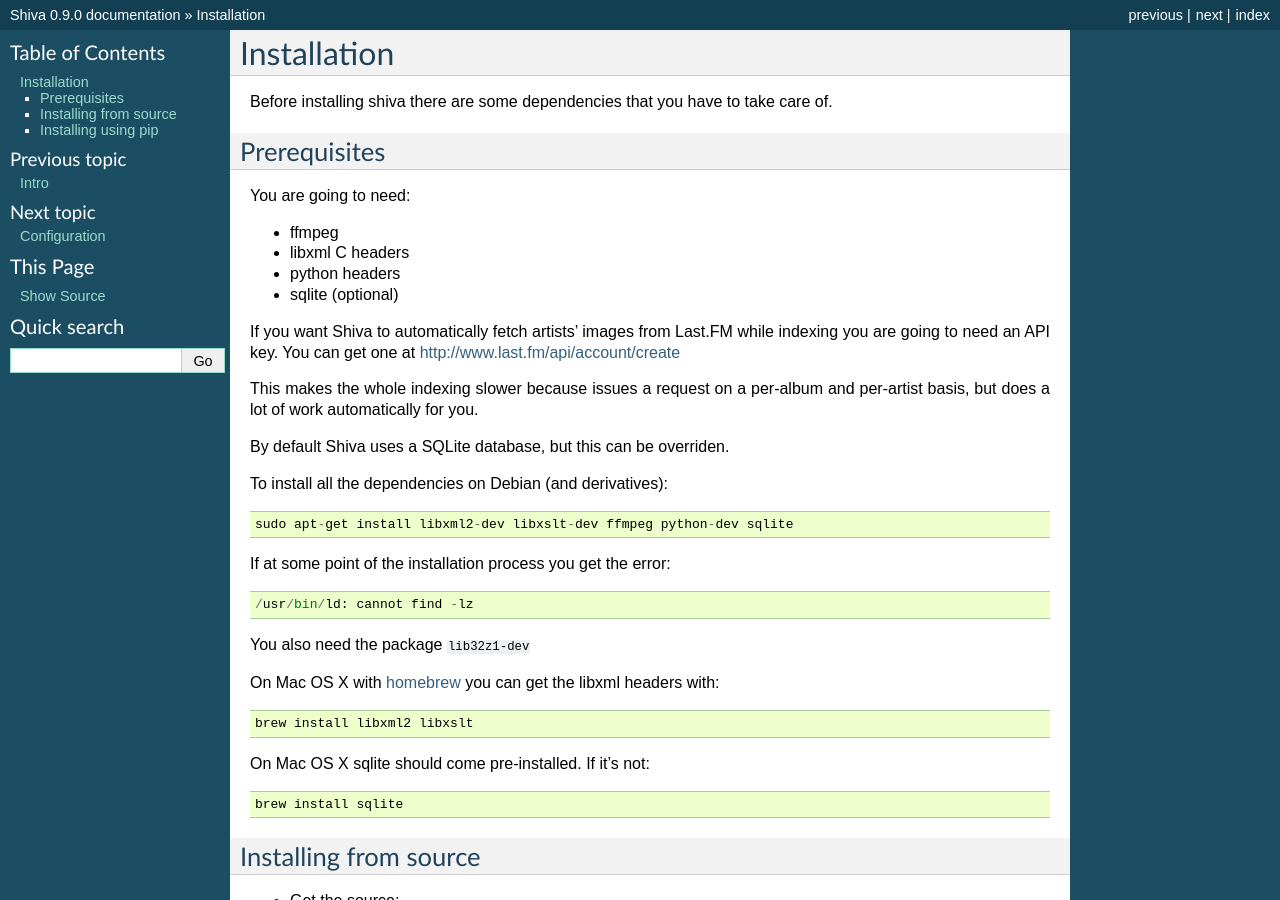
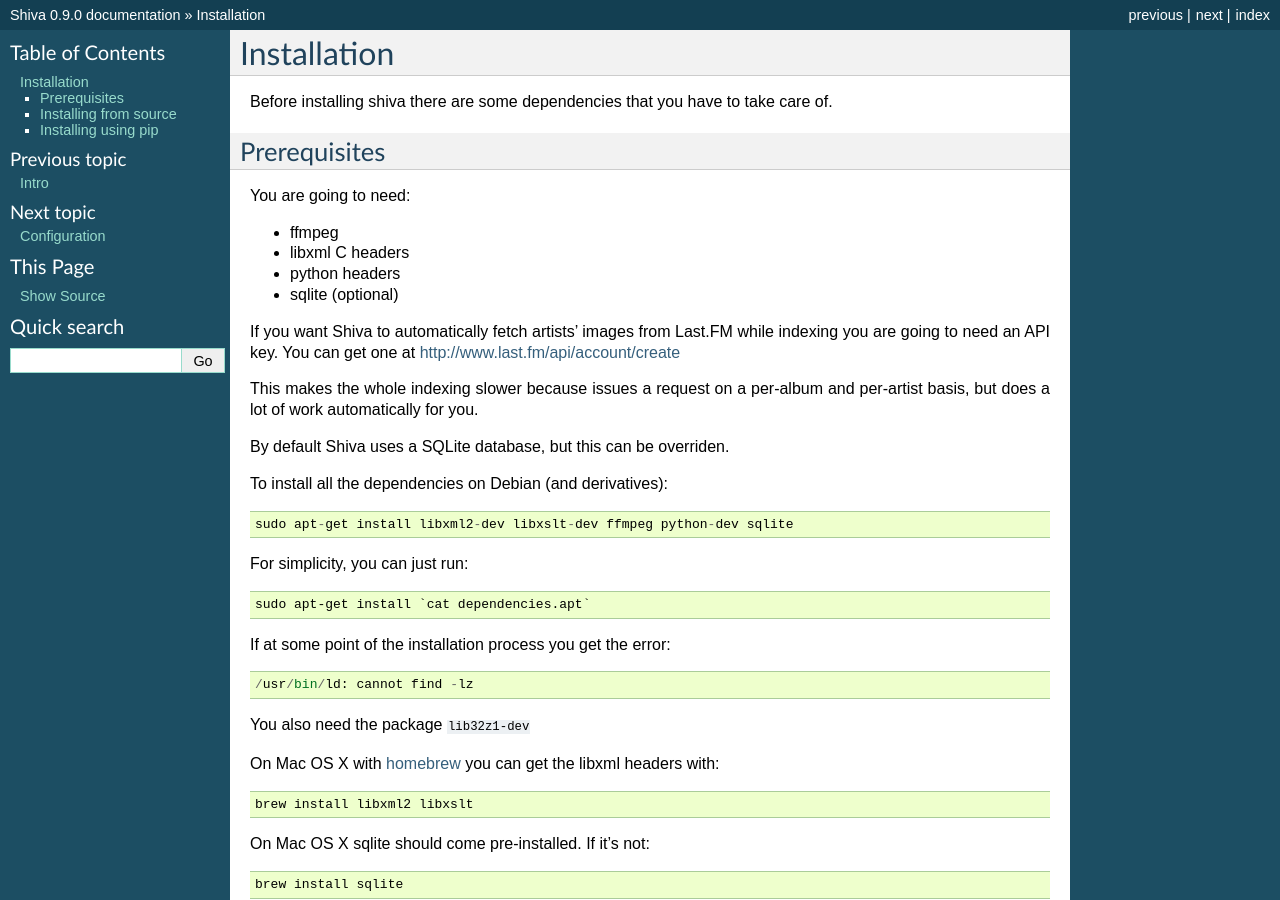
Before and after one commit to tooxie/shiva-server, a Sphinx documentation site: the page built from docs/installation.rst, in a window 1280 px wide and 900 px high. Built offline with Sphinx 7.4.7, drawn with Linux system fonts in a browser that asks for light colours.

Commit message:
Moving dependencies outside the travis file

```diff
--- a/docs/installation.rst
+++ b/docs/installation.rst
@@ -27,6 +27,10 @@
 To install all the dependencies on Debian (and derivatives)::
 
     sudo apt-get install libxml2-dev libxslt-dev ffmpeg python-dev sqlite
+
+For simplicity, you can just run::
+
+    sudo apt-get install `cat dependencies.apt`
 
 If at some point of the installation process you get the error:
 
```
Also changed, not shown: .travis.yml, 2 other files.
